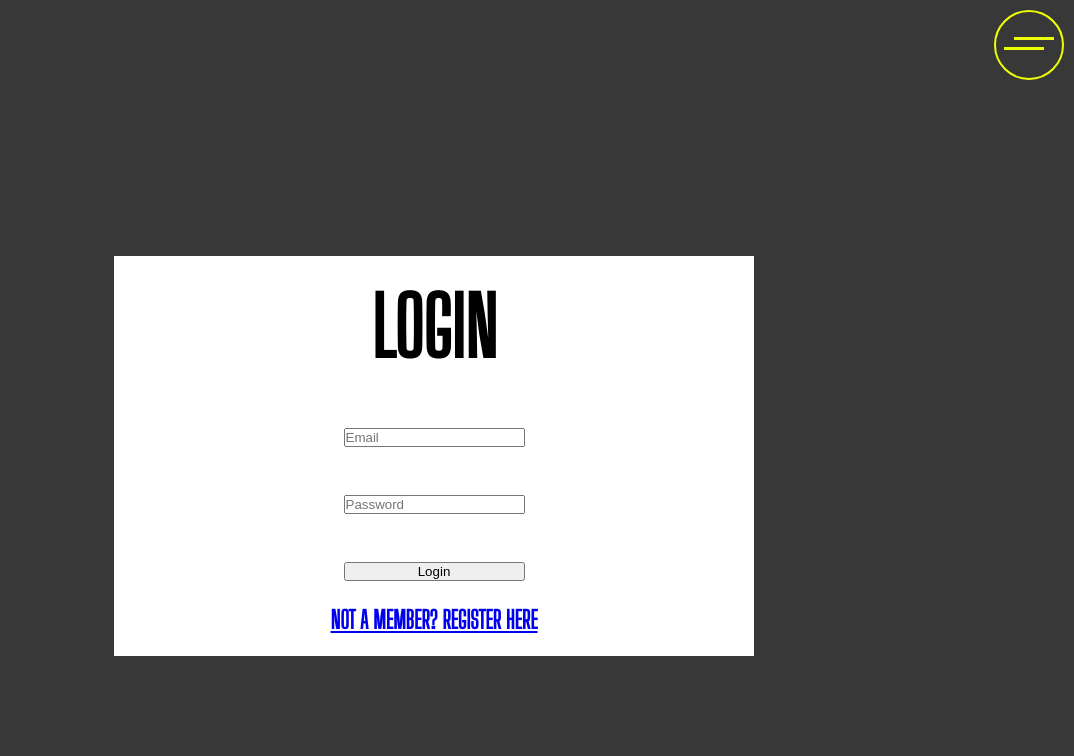
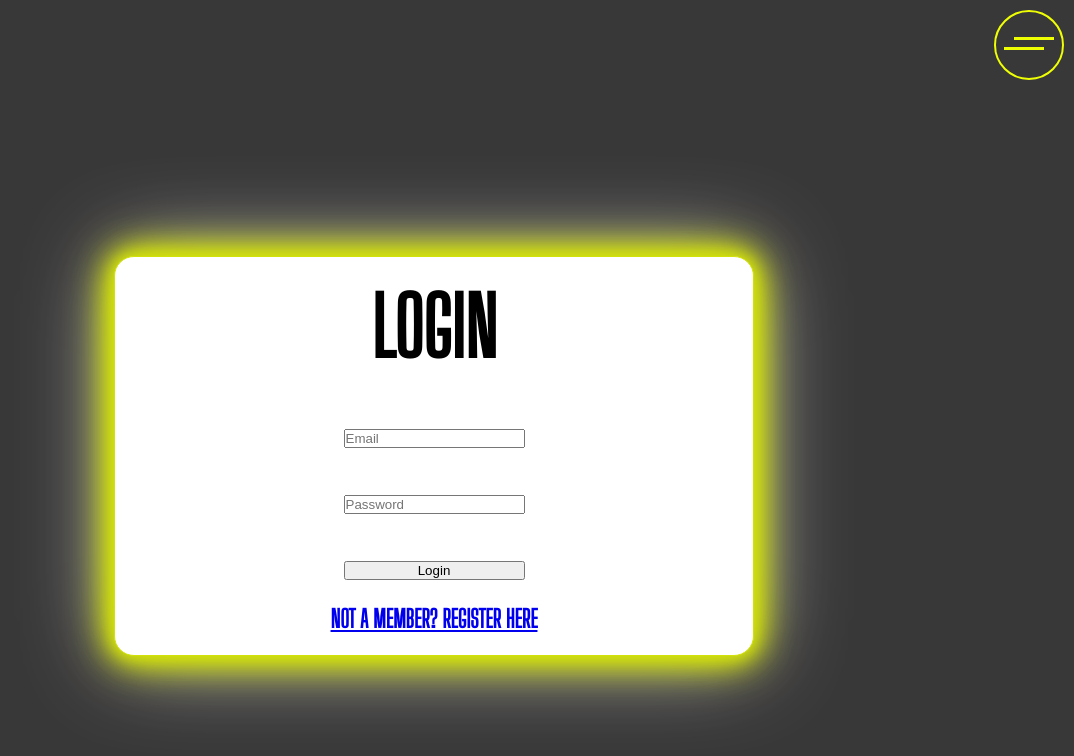
Before and after one commit to EricaIna/Reddy_43_Client, a React (Vite) app: page /login in a window 1280 px wide. Shown: the top 756 px of the page, without its empty margins (206-1280 px from the left). Built offline with nearby package versions, Linux system fonts and the light colour scheme; a web font is replaced by a local one.

Commit message:
dropdown spelling correct

```diff
--- a/src/Components/DropdownMenu/index.jsx
+++ b/src/Components/DropdownMenu/index.jsx
@@ -1,6 +1,6 @@
 import React from "react";
 import { useState } from "react";
-import "./DropdownMenu.css";
+import "./Dropdownmenu.css";
 import ArrowIcon from "../ArrowIcon";
 import { HamburgerIcon, CloseIcon } from "../Icons";
 import { Link } from "react-router-dom";
--- a/src/Components/LoginForm/Login.css
+++ b/src/Components/LoginForm/Login.css
@@ -14,8 +14,26 @@ body {
   justify-content: center;
   margin: 0 auto;
   margin-top: 20%;
+  border-radius: 20px;
+  border: 1px solid #d2e10a;
+  box-shadow: 0 0 5px #d2e10a, 0 0 10px #d2e10a, 0 0 15px #d2e10a,
+    0 0 40px #d2e10a, 0 0 70px rgba(255, 255, 255, 0.5); /* ネオン効果の設定 */
+  animation: neon-glow 1.5s linear infinite;
 }
-
+@keyframes neon-glow {
+  0% {
+    box-shadow: 0 0 10px #d2e10a, 0 0 20px #d2e10a, 0 0 30px #d2e10a,
+      0 0 40px #d2e10a, 0 0 70px rgba(255, 255, 255, 0.5);
+  }
+  50% {
+    box-shadow: 0 0 15px #d2e10a, 0 0 30px #d2e10a, 0 0 40px #d2e10a,
+      0 0 50px #d2e10a, 0 0 100px rgba(255, 255, 255, 0.9);
+  }
+  100% {
+    box-shadow: 0 0 10px #d2e10a, 0 0 20px #d2e10a, 0 0 30px #d2e10a,
+      0 0 40px #d2e10a, 0 0 70px rgba(255, 255, 255, 0.5);
+  }
+}
 .form-area {
   display: flex;
   flex-direction: column;
```
